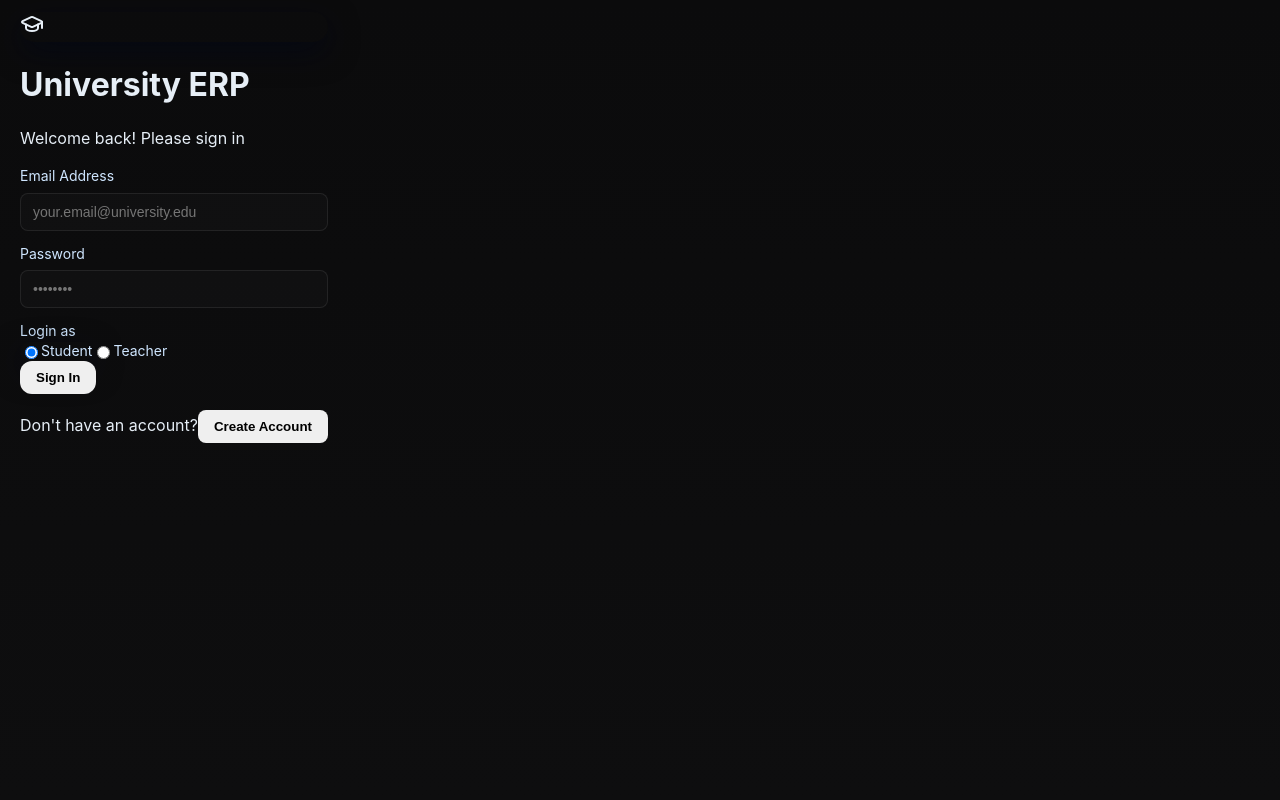
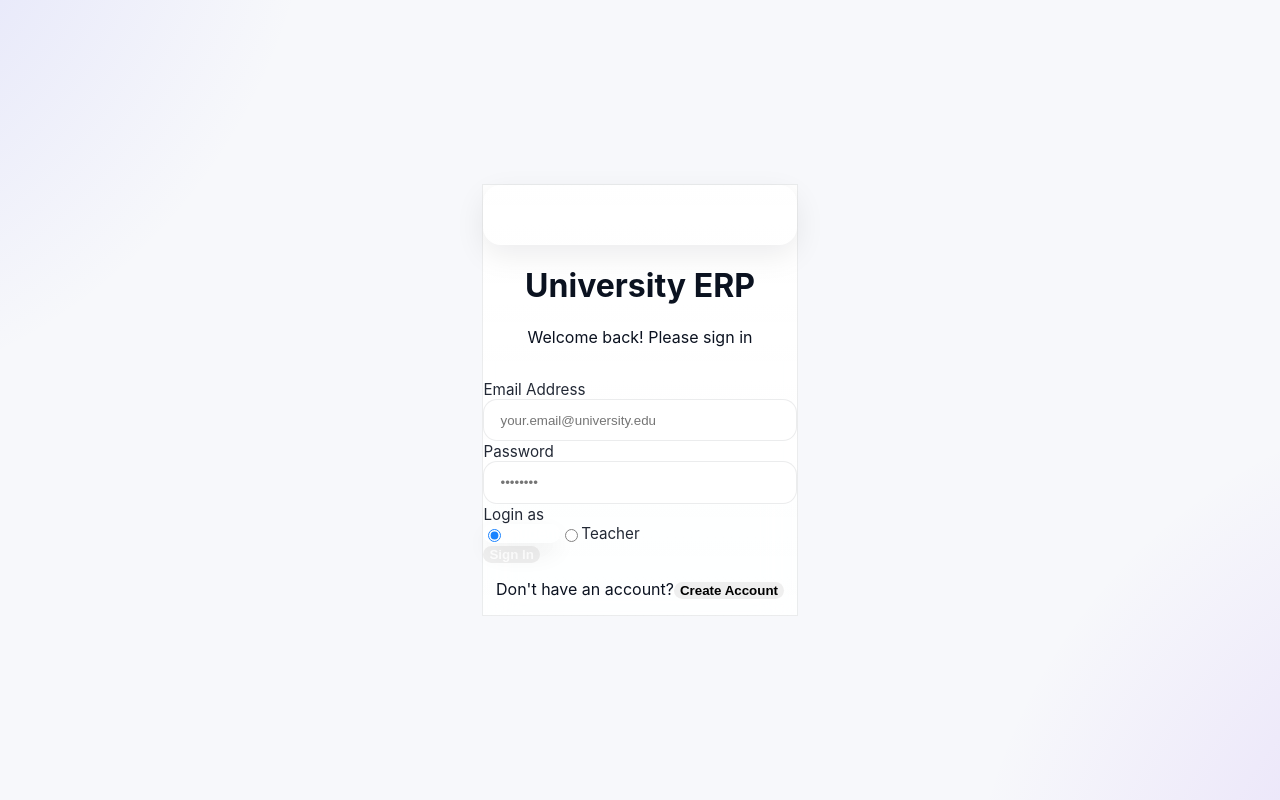
Before and after one commit to Eplimexal/edu-erp, a React (Vite) app: page / in a window 1280 px wide. Built offline with nearby package versions, Linux system fonts and the light colour scheme.

Commit message:
Small fixes, big breakdowns

```diff
--- a/index.html
+++ b/index.html
@@ -1,6 +1,7 @@
 <!doctype html>
 <html lang="en">
   <head>
+    <meta name="color-scheme" content="light dark">
     <meta charset="UTF-8" />
     <link rel="icon" type="image/svg+xml" href="/src/assets/react.svg" />
     <meta name="viewport" content="width=device-width, initial-scale=1.0" />
--- a/src/App.css
+++ b/src/App.css
@@ -1,73 +1,45 @@
-/* src/App.css
-   Component-specific tweaks and additional small helper classes
-*/
+/* Small extras tailored to your ERP pages */
 
-/* general container for the login card */
-.center-container .card {
-  max-width: 720px;
+.card h1 {
+  margin: 0 0 8px;
+  font-size: 32px;
+  letter-spacing: -0.4px;
+  background: linear-gradient(90deg, var(--indigo-600), var(--purple-600));
+  -webkit-background-clip: text; background-clip: text; color: transparent;
 }
 
-/* sign-in button look */
-.sign-in-btn {
+/* Inline CTA next to "Don't have an account?" */
+.create-account,
+.small-cta {
   display:inline-block;
-  background: linear-gradient(90deg, #4f46e5, #7c3aed);
-  color: #fff;
-  padding: 10px 16px;
+  background: var(--blue-500);
+  color:#fff;
+  padding: 8px 12px;
   border-radius: 10px;
-  border: none;
-}
-
-/* a small blue create account button used in the login area */
-.create-account {
-  display:inline-block;
-  background: #60a5fa;
-  color: white;
-  padding: 8px 12px;
-  border-radius: 8px;
-  margin-left: 6px;
-  text-decoration: none;
   font-weight: 700;
 }
 
-/* Dashboard left sidebar skeleton (in case the components rely on these classes) */
-.dashboard-wrapper {
-  display:flex;
-  gap: 18px;
-  align-items: flex-start;
+/* Badge style used for grades/status */
+.badge {
+  display:inline-block;
+  padding: 6px 10px;
+  border-radius: 999px;
+  font-weight: 800;
+  background: color-mix(in oklab, var(--bg-soft) 86%, transparent);
+  border: 1px solid var(--border);
 }
 
-/* When using the split layout (sidebar + content) the main content should expand */
-.dashboard-wrapper .content {
-  flex: 1;
-  min-height: 0;
-  overflow:auto;
-  padding: 12px;
-}
+/* Smoother hover scale cards */
+.hover\:scale-105:hover { transform: scale(1.03); }
 
-/* a nicer looking rounded profile dot */
-.profile-dot {
-  width:44px;
-  height:44px;
-  border-radius: 50%;
-  display:inline-flex;
-  align-items:center;
-  justify-content:center;
-  color:white;
-  font-weight:700;
-  background: linear-gradient(90deg, #4f46e5, #7c3aed);
-}
+/* Ensure white-on-gradient text is actually white */
+.text-white, .text-white * { color: #fff; }
 
-/* small logout button */
-.logout-btn {
-  background: linear-gradient(90deg, #ef4444, #fb7185);
-  color: white;
-  padding: 10px 14px;
-  border-radius: 8px;
-  border: none;
-}
+/* Soft separator */
+.hr-soft { height:1px; background: var(--border); border:0; }
 
-/* small utility to make accent text */
-.accent {
-  color: #60a5fa;
-  font-weight:700;
-}
+/* Icon size helper if lucide looks off in some cards */
+.icon-12 { width: 3rem; height: 3rem; }
+
+/* Keep tables rounded in panels */
+table { border-radius: 14px; overflow: hidden; }
--- a/src/index.css
+++ b/src/index.css
@@ -1,225 +1,192 @@
-/* src/index.css
-   Minimal global styles & utility classes used by the ERP components.
-   This is a pragmatic shim that approximates Tailwind-like utilities used
-   in the components so the UI looks right without Tailwind.
-*/
+/* --------- THEME-AWARE BASE --------- */
+:root {
+  color-scheme: light dark;
 
-/* Basic reset and font */
-:root{
-  --bg-dark: #0f0f10;
-  --card: #0f1720;
-  --muted: #9aa0a6;
-  --accent-1: #4f46e5; /* indigo */
-  --accent-2: #7c3aed; /* purple */
-  --accent-3: #ec4899; /* pink */
-  --glass: rgba(255,255,255,0.04);
+  /* Light palette */
+  --bg: #f7f8fb;
+  --bg-soft: #ffffff;
+  --text: #0b1220;
+  --text-muted: #5d6b82;
+  --border: rgba(10,15,25,0.08);
+  --elev: 0 10px 30px rgba(2,6,23,0.08);
+  --glass: rgba(255,255,255,.7);
+  --ring: rgba(79,70,229,.35);
+
+  /* Brand ramps */
+  --indigo-500:#6366f1; --indigo-600:#4f46e5;
+  --purple-500:#a855f7; --purple-600:#7c3aed;
+  --pink-500:#ec4899;
+  --blue-500:#3b82f6; --blue-600:#2563eb; --cyan-500:#06b6d4;
+  --green-500:#22c55e; --teal-500:#14b8a6;
+  --orange-500:#f97316; --red-500:#ef4444; --red-600:#dc2626;
+  --yellow-500:#eab308;
+
+  /* Surfaces */
+  --card: linear-gradient(180deg, rgba(255,255,255,.92), rgba(255,255,255,.88));
+  --panel: linear-gradient(180deg, rgba(255,255,255,.9), rgba(255,255,255,.86));
 }
 
-* { box-sizing: border-box; }
-html,body,#root { height:100%; }
-body {
-  margin:0;
-  font-family: Inter, ui-sans-serif, system-ui, -apple-system, "Segoe UI", Roboto, "Helvetica Neue", Arial;
-  background: linear-gradient(180deg, #0b0b0c 0%, #0e0e0f 100%);
-  color: #e6eef6;
-  -webkit-font-smoothing:antialiased;
-  -moz-osx-font-smoothing:grayscale;
-  line-height:1.35;
-  padding: 12px 20px;
+@media (prefers-color-scheme: dark) {
+  :root {
+    --bg:#0b0c10;
+    --bg-soft:#0f1218;
+    --text:#e8eef8;
+    --text-muted:#a3afc2;
+    --border: rgba(255,255,255,0.06);
+    --elev: 0 10px 30px rgba(0,0,0,.55);
+    --glass: rgba(20,24,34,.7);
+    --ring: rgba(124,58,237,.45);
+
+    --card: linear-gradient(180deg, rgba(18,22,32,.96), rgba(16,20,28,.92));
+    --panel: linear-gradient(180deg, rgba(17,21,30,.9), rgba(14,18,26,.86));
+  }
 }
 
-/* center container used by original App.jsx */
+/* ---------- GLOBAL RESET ----------- */
+* { box-sizing: border-box; }
+html, body, #root { height: 100%; }
+body {
+  margin: 0;
+  font-family: Inter, ui-sans-serif, system-ui, -apple-system, Segoe UI, Roboto, "Helvetica Neue", Arial;
+  background:
+    radial-gradient(60rem 60rem at -20% -20%, rgba(99,102,241,.20), transparent 60%),
+    radial-gradient(60rem 60rem at 120% 120%, rgba(124,58,237,.18), transparent 60%),
+    var(--bg);
+  color: var(--text);
+}
+
+/* ---------- BASE ELEMENTS ---------- */
+a, button { transition: all .18s ease; }
+button { font-weight: 600; border:0; border-radius: 12px; cursor:pointer; }
+label { color: var(--text); opacity:.9; font-size: .95rem; }
+small { color: var(--text-muted); }
+
+input[type="text"], input[type="email"], input[type="password"], textarea, select {
+  width: 100%;
+  background: var(--bg-soft);
+  color: var(--text);
+  border: 1.5px solid var(--border);
+  border-radius: 14px;
+  padding: .8rem 1rem;
+  outline: none;
+  box-shadow: inset 0 0 0 transparent;
+}
+input:focus, textarea:focus, select:focus {
+  border-color: var(--ring);
+  box-shadow: 0 0 0 6px color-mix(in oklab, var(--ring) 30%, transparent);
+}
+
+/* ---------- LAYOUT HELPERS ---------- */
+.min-h-screen { min-height: 100vh; }
+.flex { display: flex; }
+.items-center { align-items: center; }
+.justify-center { justify-content: center; }
+.justify-between { justify-content: space-between; }
+.p-4 { padding: 1rem; }
+.p-6 { padding: 1.5rem; }
+.p-8 { padding: 2rem; }
+.mb-2 { margin-bottom: .5rem; }
+.mb-4 { margin-bottom: 1rem; }
+.mb-6 { margin-bottom: 1.5rem; }
+.mb-8 { margin-bottom: 2rem; }
+.mt-6 { margin-top: 1.5rem; }
+
+.rounded-xl { border-radius: 14px; }
+.rounded-2xl { border-radius: 18px; }
+.shadow-lg { box-shadow: var(--elev); }
+.shadow-xl { box-shadow: 0 18px 50px rgba(0,0,0,.18); }
+
+.border { border: 1px solid var(--border); }
+.border-b { border-bottom: 1px solid var(--border); }
+
+.bg-white, .bg-white\/95 { background: var(--card); }
+.backdrop-blur-xl { backdrop-filter: saturate(140%) blur(18px); }
+
+.text-center { text-align: center; }
+.font-bold { font-weight: 700; }
+
+/* ---------- BUTTONS ---------- */
+.btn {
+  padding: .9rem 1rem;
+  border-radius: 14px;
+  font-weight: 700;
+}
+.btn-primary {
+  color: #fff;
+  background: linear-gradient(90deg, var(--indigo-600), var(--purple-600));
+  box-shadow: 0 12px 28px color-mix(in oklab, var(--indigo-600) 32%, transparent);
+}
+.btn-primary:hover { transform: translateY(-1px); }
+
+/* ---------- CARDS (updated version) ---------- */
+.card {
+  position: relative;
+  width: 400px;
+  max-width: 90%;
+  margin: 32px auto;
+  padding: 2rem 1.8rem;
+  border-radius: 24px;
+  border: 2px solid rgba(150, 120, 255, 0.3);
+  background: rgba(20, 20, 30, 0.65);
+  backdrop-filter: blur(20px) saturate(150%);
+  box-shadow:
+    0 0 25px rgba(120, 100, 255, 0.25),
+    0 0 50px rgba(80, 60, 200, 0.12);
+  transition: all 0.3s ease;
+}
+
+.card:hover {
+  transform: translateY(-3px);
+  box-shadow:
+    0 0 25px rgba(170, 140, 255, 0.3),
+    0 0 60px rgba(100, 80, 220, 0.18);
+  border-color: rgba(180, 150, 255, 0.5);
+}
+
+/* Soft glow overlay for realism */
+.card::before {
+  content: "";
+  position: absolute;
+  inset: 0;
+  border-radius: inherit;
+  background: linear-gradient(
+    135deg,
+    rgba(255, 255, 255, 0.1),
+    rgba(255, 255, 255, 0.02)
+  );
+  pointer-events: none;
+}
+
+/* Adjust for larger screens */
+@media (min-width: 900px) {
+  .card {
+    width: 440px;
+  }
+}
+
+/* ---------- CONVENIENCE ---------- */
 .center-container {
-  min-height: calc(100vh - 24px);
+  min-height: 100dvh;
   display:flex;
   align-items:center;
   justify-content:center;
-  padding: 20px;
+  padding: 24px;
+}
+.logout-btn {
+  background: linear-gradient(90deg, var(--red-600), #fb7185);
+  color:#fff;
+  padding: 10px 14px;
+  border-radius: 12px;
+}
+.link-btn {
+  background: none;
+  border:0;
+  color: var(--blue-600);
+  text-decoration: underline;
+  font-weight:700;
+  cursor:pointer;
 }
 
-/* card (login/register) */
-.card {
-  width: 100%;
-  max-width: 720px;
-  background: linear-gradient(180deg, rgba(255,255,255,0.02), rgba(255,255,255,0.015));
-  border: 1px solid rgba(255,255,255,0.04);
-  padding: 28px;
-  border-radius: 14px;
-  box-shadow: 0 10px 30px rgba(2,6,23,0.6);
-}
-
-/* heading */
-.card h1 {
-  margin: 0 0 14px 0;
-  font-size: 28px;
-  color: #fff;
-  letter-spacing: -0.6px;
-}
-
-/* Links / btn look */
-.link-btn {
-  background: transparent;
-  border: none;
-  color: #60a5fa;
-  text-decoration: underline;
-  cursor: pointer;
-  padding:0;
-  font-weight:600;
-}
-
-/* Form controls (inputs & selects) */
-input[type="text"],
-input[type="email"],
-input[type="password"],
-select,
-textarea {
-  width:100%;
-  display:block;
-  padding:10px 12px;
-  border-radius:8px;
-  border:1px solid rgba(255,255,255,0.08);
-  background: rgba(255,255,255,0.02);
-  color: #e6eef6;
-  margin:6px 0 12px 0;
-  outline:none;
-  transition: all .15s ease;
-  font-size:14px;
-}
-input:focus, textarea:focus, select:focus{
-  box-shadow: 0 6px 20px rgba(99,102,241,0.08);
-  border-color: rgba(99,102,241,0.7);
-}
-
-/* Buttons */
-button {
-  cursor: pointer;
-  font-weight: 600;
-  border: none;
-  border-radius: 8px;
-  padding: 9px 16px;
-}
-
-.logout-btn {
-  margin-top: 18px;
-  background: linear-gradient(90deg, #ef4444, #ef9a9a);
-  color: white;
-  padding: 10px 14px;
-  border-radius: 8px;
-}
-
-button.primary, .sign-in-btn {
-  background: linear-gradient(90deg, var(--accent-1), var(--accent-2));
-  color: #fff;
-  padding: 10px 14px;
-  border-radius: 8px;
-  box-shadow: 0 10px 30px rgba(79,70,229,0.12);
-}
-
-/* small blue create account button used inline */
-.small-cta {
-  display:inline-block;
-  background: #3b82f6;
-  color:#fff;
-  padding:8px 12px;
-  border-radius:8px;
-  margin-left:10px;
-  font-weight:600;
-}
-
-/* Dashboard layout */
-.dashboard-wrapper {
-  display: flex;
-  flex-direction: column;
-  gap: 12px;
-  min-height: calc(100vh - 24px);
-  padding: 18px;
-}
-
-/* A wide container for the actual dashboards */
-.dashboard-wrapper > h1 {
-  margin: 0 0 6px 0;
-  color:#fff;
-  font-size:22px;
-}
-
-/* Make the dashboard area scrollable and full width */
-.dashboard-wrapper > div, .dashboard-wrapper > main {
-  flex: 1 1 auto;
-  min-height: 0; /* allowing children to scroll */
-}
-
-/* Sidebar styles used by the dashboard components */
-.side-nav {
-  width: 280px;
-  background: linear-gradient(180deg, rgba(255,255,255,0.02), rgba(255,255,255,0.015));
-  border-right: 1px solid rgba(255,255,255,0.03);
-}
-
-/* Generic utility classes used by components */
-
-/* small helpers */
-.text-muted { color: var(--muted); }
-.font-bold { font-weight: 700; }
-.rounded-xl { border-radius: 12px; }
-.rounded-2xl { border-radius: 16px; }
-.shadow-lg { box-shadow: 0 10px 30px rgba(2,6,23,0.6); }
-
-/* grid helpers */
-.grid { display:grid; gap: 12px; }
-.grid-cols-2 { grid-template-columns: repeat(2,1fr); }
-.grid-cols-3 { grid-template-columns: repeat(3,1fr); }
-
-/* card box used widely */
-.box {
-  background: linear-gradient(180deg, rgba(255,255,255,0.02), rgba(255,255,255,0.015));
-  border: 1px solid rgba(255,255,255,0.035);
-  padding: 18px;
-  border-radius: 12px;
-}
-
-/* small badges */
-.badge {
-  display:inline-block;
-  padding:6px 10px;
-  border-radius:999px;
-  background: rgba(255,255,255,0.03);
-  color:#e6eef6;
-  font-weight:700;
-}
-
-/* a simple responsive helper so big areas don't overflow on narrow screens */
-@media (max-width: 900px) {
-  .grid-cols-3 { grid-template-columns: 1fr; }
-  .grid-cols-2 { grid-template-columns: 1fr; }
-  .side-nav { display:none; }
-  .card { margin: 0 12px; }
-}
-
-/* Small animation for fake pulse backgrounds used in original */
-.animate-pulse {
-  animation: pulse 3s ease-in-out infinite;
-}
-@keyframes pulse {
-  0% { opacity: .65; transform: scale(1) }
-  50% { opacity: .35; transform: scale(1.03) }
-  100% { opacity: .65; transform: scale(1) }
-}
-
-/* tiny utility for small icons and spacing */
-.flex { display:flex; }
-.items-center { align-items:center; }
-.justify-between { justify-content: space-between; }
-
-/* make inputs and buttons readable in dark theme */
-label { color: #cfe6ff; font-size: 14px; }
-small { color: var(--muted); }
-
-/* table baseline for timetable/grades */
-table { width:100%; border-collapse: collapse; color: #e6eef6; }
-thead th {
-  text-align:left;
-  padding:14px;
-  font-weight:700;
-  background: linear-gradient(90deg, rgba(79,70,229,0.12), rgba(124,58,237,0.12));
-}
-tbody td { padding: 12px; border-top: 1px solid rgba(255,255,255,0.02); color:#d7e8ff; }
+/* Scrollbars */
+::-webkit-scrollbar { width: 10px; height:10px; }
+::-webkit-scrollbar-thumb { background: color-mix(in oklab, var(--indigo-600) 35%, transparent); border-radius:16px; }
```
